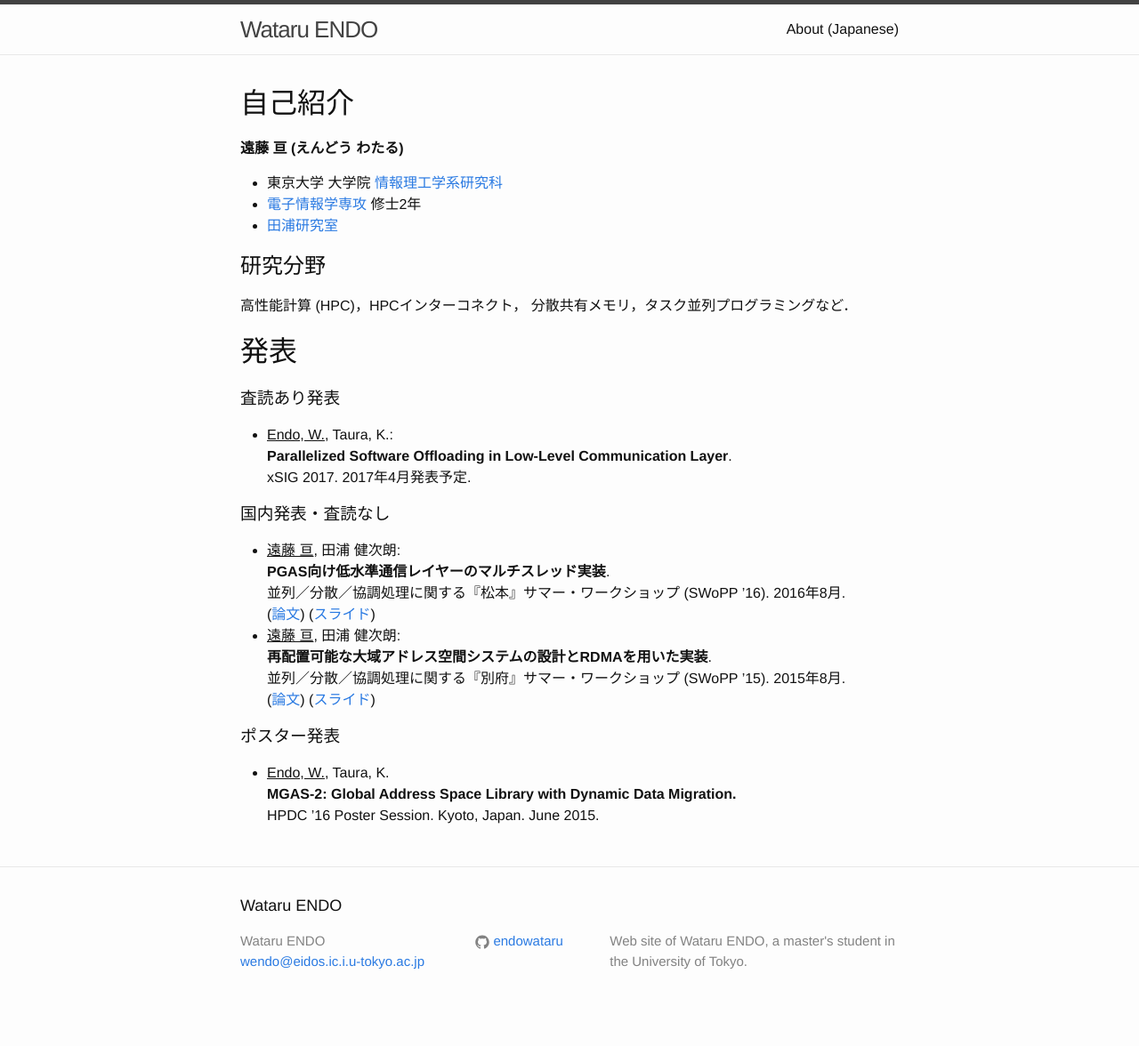
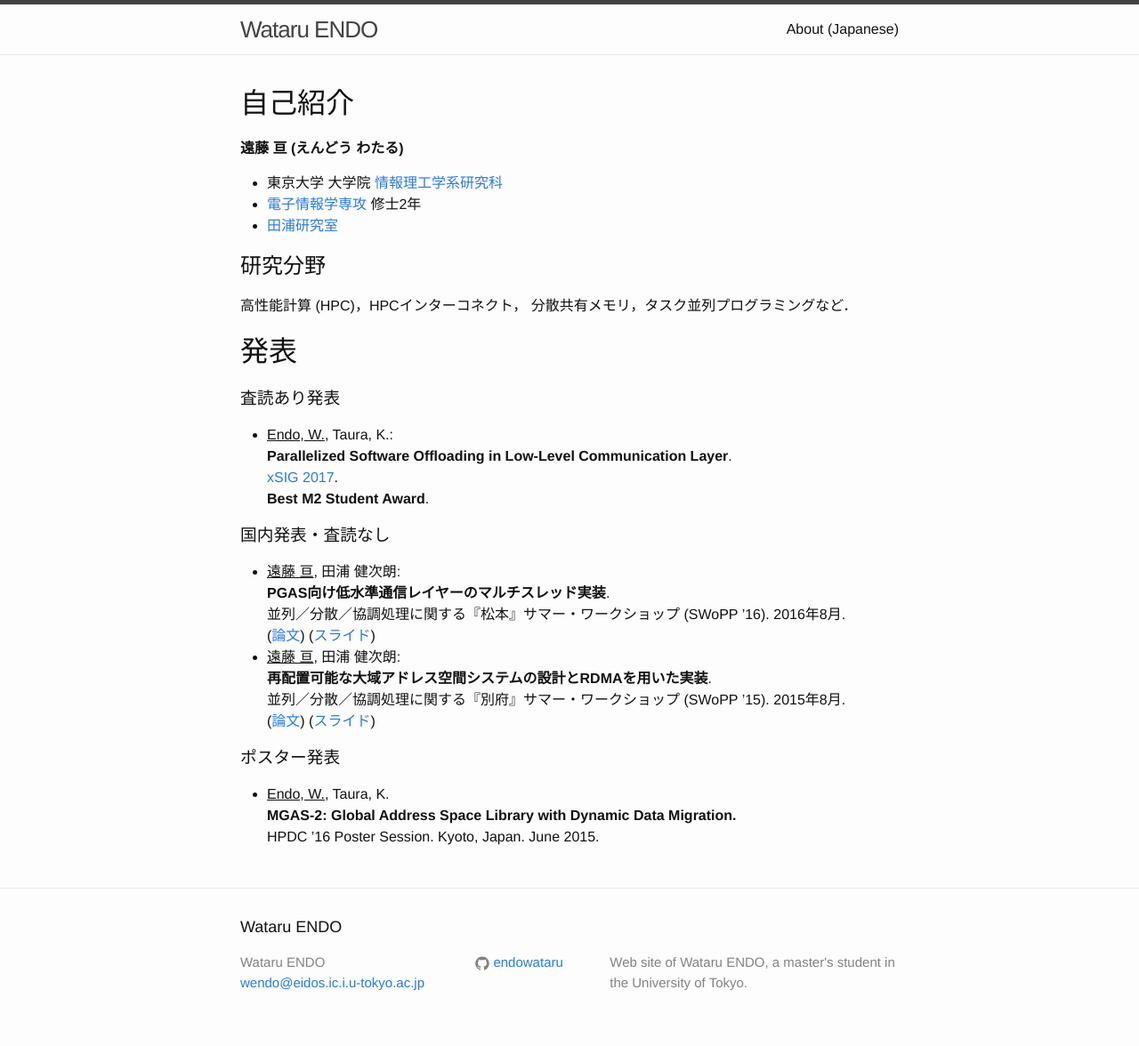
Before and after one commit to endowataru/endowataru.github.io, a Jekyll site: the page built from ja.md, in a window 1280 px wide. Shown: the whole page at 89% size. Built offline with Jekyll 4.4.1, drawn with Linux system fonts in a browser that asks for light colours; before the commit the page ends 1152 px from its top, so only the background shows below that.

Commit message:
Update xSIG

```diff
--- a/ja.md
+++ b/ja.md
@@ -23,7 +23,8 @@ __遠藤 亘 (えんどう わたる)__
 
 - <u>Endo, W.</u>, Taura, K.:
   __Parallelized Software Offloading in Low-Level Communication Layer__.
-  xSIG 2017. 2017年4月発表予定.
+  [xSIG 2017](http://xsig.hpcc.jp/).
+  __Best M2 Student Award__.
 
 ### 国内発表・査読なし
 
```
